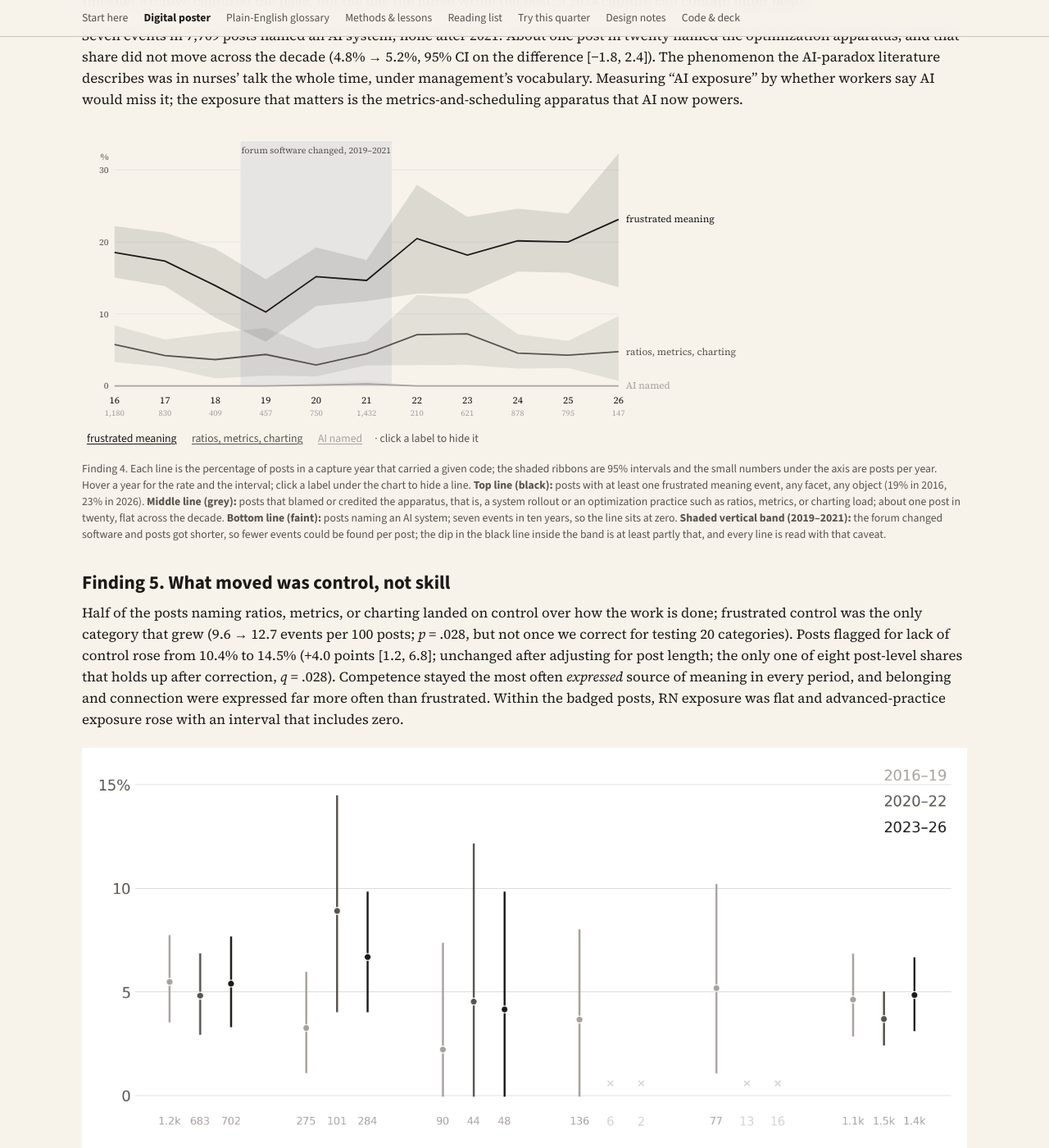
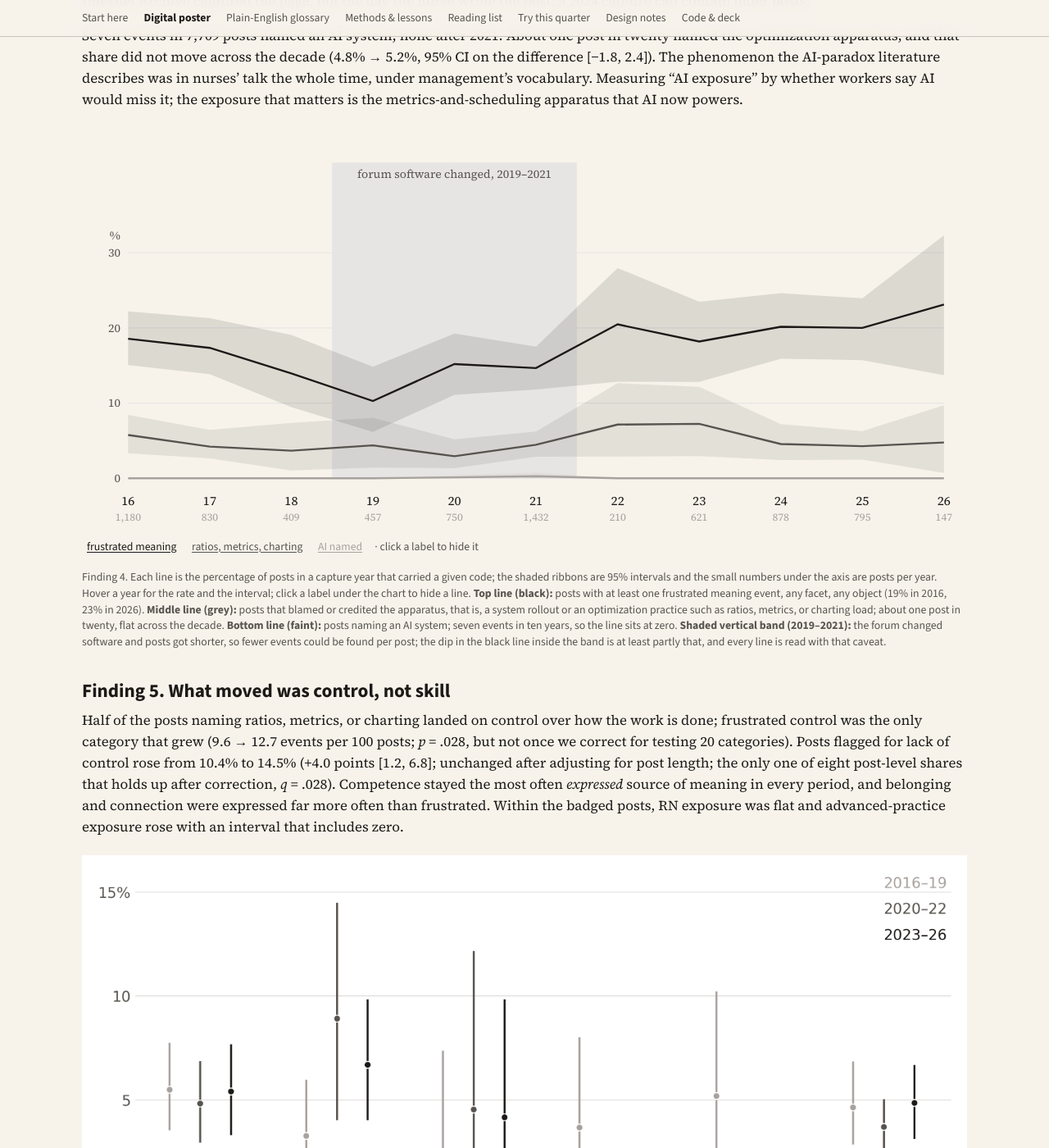
Before and after one commit to mjmonnot/mjmonnot.github.io, a Jekyll site: the page lec-2026/poster.html, which Jekyll copies as it is, in a window 1280 px wide and 1400 px high, scrolled down 6728 px. Shown: the whole window at 82% size. Built offline with Jekyll 4.4.1, drawn with Linux system fonts in a browser that asks for light colours.

Commit message:
LEC 2026: keep the nurses chart inside the column

```diff
--- a/lec-2026/assets/bag.css
+++ b/lec-2026/assets/bag.css
@@ -196,8 +196,8 @@ figure img {
 @media (max-width: 800px) {
   .grid-2, .grid-3, .dot-row { grid-template-columns: 1fr; }
 }
-.trend { position: relative; max-width: 52rem; }
-.trend svg { width: 100%; height: auto; display: block; }
+.trend { position: relative; max-width: 100%; }
+.trend svg { width: 100%; max-width: 100%; height: auto; display: block; overflow: visible; }
 .trend-tip {
   position: absolute; pointer-events: none; z-index: 2;
   background: #fffdf8; border: 1px solid var(--ink);
--- a/lec-2026/assets/trend.js
+++ b/lec-2026/assets/trend.js
@@ -10,9 +10,11 @@
     { id: "ai", label: "AI named", color: "#a8a29e" }
   ];
   var on = { frustrated: true, apparatus: true, ai: true };
-  var W = 920, H = 400, L = 44, R = 196, T = 18, B = 52;
-  var yMax = 34;
+  var W = 920, H = 420, L = 48, R = 24, T = 36, B = 56;
+  var yMax = 42;
   var svg = el("svg", { viewBox: "0 0 " + W + " " + H, role: "img" });
+  svg.setAttribute("width", String(W));
+  svg.setAttribute("height", String(H));
   svg.setAttribute("aria-label", "Share of nurses' posts by capture year, 2016 to 2026");
   host.insertBefore(svg, host.querySelector(".trend-fallback"));
 
@@ -75,10 +77,6 @@
       }).join("") + "Z", fill: k.color, opacity: "0.12" });
       layer.appendChild(ribbon);
       layer.appendChild(el("path", { d: pathOf(k.id, "mid"), fill: "none", stroke: k.color, "stroke-width": "2" }));
-      var last = rows[rows.length - 1];
-      var lab = el("text", { x: x(last.year) + 10, y: y(last[k.id][0]) + 4, fill: k.color, "font-size": "13", "font-family": "Source Sans 3, Calibri, sans-serif" });
-      lab.textContent = k.label;
-      marks.appendChild(lab);
     });
   }
   draw();
```
